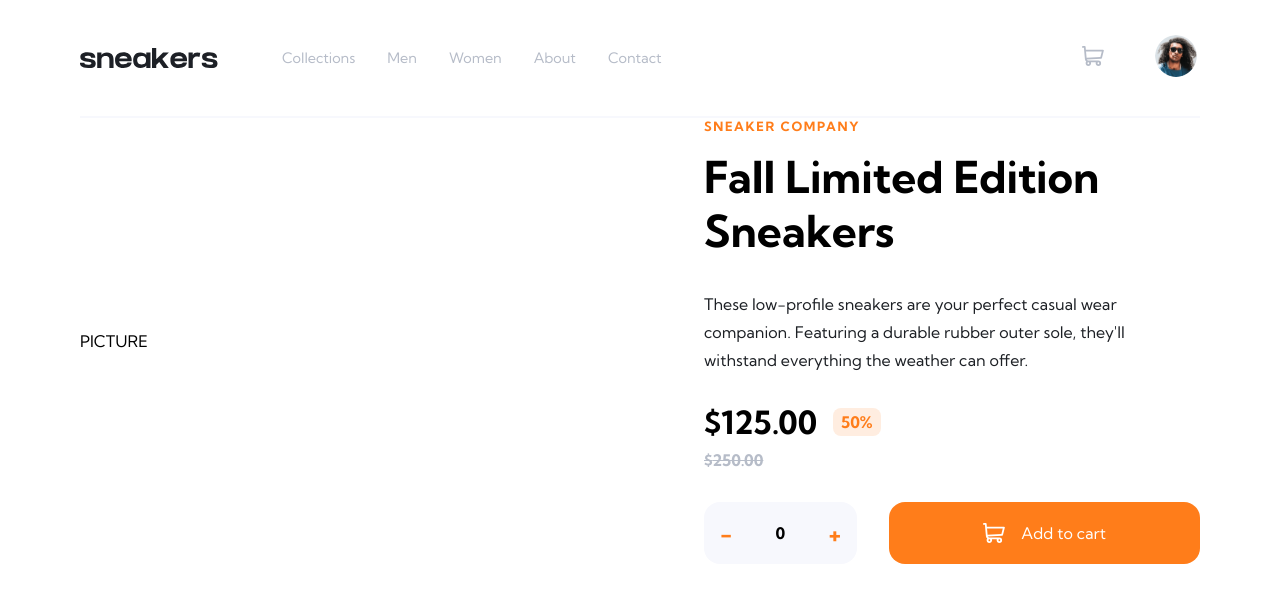
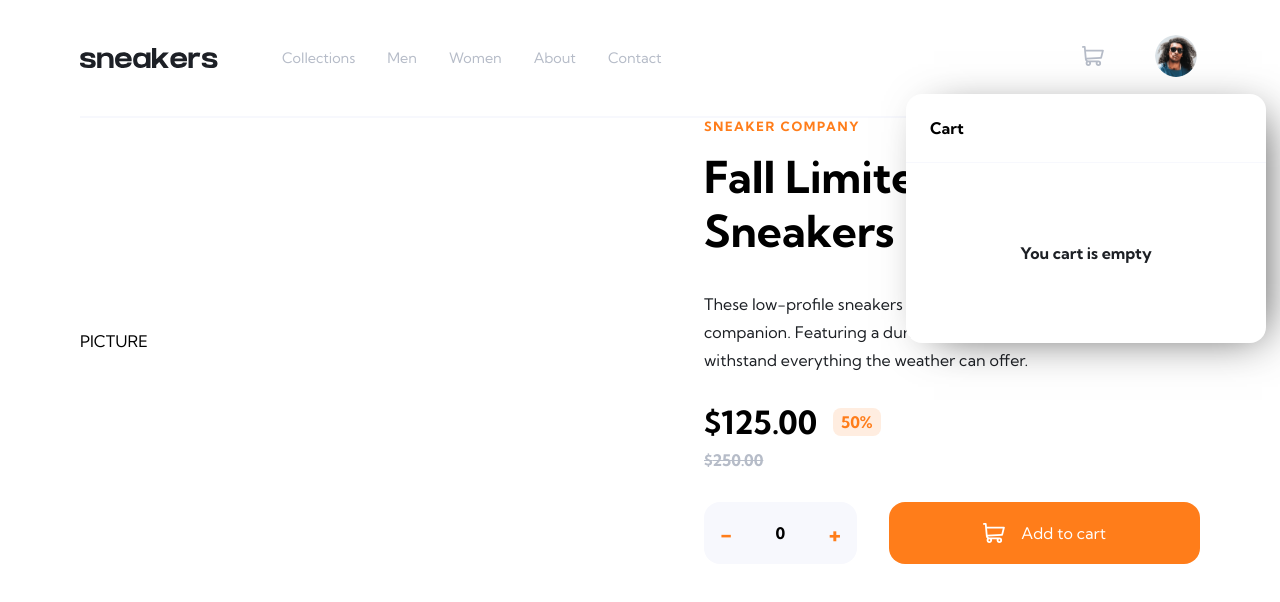
Before and after one commit to ABojo/ecommerce-page, a React (Vite) app: page / in a window 1280 px wide. Both pictures are taken after a click on the button 1093 px from the left and 58 px from the top of the page. Shown: the top 602 px of the page. Built offline with nearby package versions, Linux system fonts and the light colour scheme.

Commit message:
built the cart component to encapsulate the open/closed state

```diff
--- /dev/null
+++ b/src/components/Cart/Cart.module.scss
@@ -0,0 +1,68 @@
+.cart {
+  position: relative;
+
+  &__button {
+    border: none;
+    background-color: transparent;
+    margin-right: 3rem;
+    color: var(--color-gray-blue-1);
+    transition: all 0.2s;
+    cursor: pointer;
+
+    &:hover {
+      color: var(--color-black);
+    }
+  }
+}
+
+.dropdown {
+  position: absolute;
+  top: 3rem;
+  left: -11rem;
+  min-width: 22.5rem;
+  background-color: var(--color-white);
+  box-shadow: 12px 7px 44px -16px rgba(0, 0, 0, 0.75);
+  -webkit-box-shadow: 12px 7px 44px -16px rgba(0, 0, 0, 0.75);
+  -moz-box-shadow: 12px 7px 44px -16px rgba(0, 0, 0, 0.75);
+  border-radius: 1rem;
+
+  &__head {
+    padding: 1.5rem;
+    border-bottom: 1px solid var(--color-gray-blue-2);
+    font-weight: 700;
+    color: var(--color-black);
+  }
+
+  &__body {
+    padding: 1.5rem;
+    display: flex;
+    flex-direction: column;
+    align-items: center;
+    justify-content: center;
+
+    & > *:not(:last-child) {
+      margin-bottom: 1rem;
+    }
+  }
+  &__message {
+    color: var(--color-dark-blue);
+    font-weight: 700;
+    margin: 3.5rem 0;
+  }
+
+  &__checkout {
+    color: var(--color-white);
+    background-color: var(--color-orange);
+    border: none;
+    font-weight: 700;
+    padding: 1rem;
+    border-radius: 0.5rem;
+    width: 100%;
+    cursor: pointer;
+    transition: all 0.2s;
+
+    &:hover {
+      opacity: 0.5;
+    }
+  }
+}
--- /dev/null
+++ b/src/components/Cart/Cart.tsx
@@ -0,0 +1,44 @@
+import { useState, useContext } from "react";
+import styles from "./Cart.module.scss";
+import { CartContext } from "../../contexts/CartContext";
+import CartItem from "../CartItem/CartItem";
+
+export default function Cart() {
+  const { cartItems } = useContext(CartContext);
+  const [isOpen, setIsOpen] = useState(false);
+
+  function toggleCart() {
+    setIsOpen((prev) => !prev);
+  }
+
+  return (
+    <div className={styles.cart}>
+      <button aria-label="Open Cart" className={styles.cart__button} onClick={toggleCart}>
+        <svg width="22" height="20" xmlns="http://www.w3.org/2000/svg">
+          <path
+            d="M20.925 3.641H3.863L3.61.816A.896.896 0 0 0 2.717 0H.897a.896.896 0 1 0 0 1.792h1l1.031 11.483c.073.828.52 1.726 1.291 2.336C2.83 17.385 4.099 20 6.359 20c1.875 0 3.197-1.87 2.554-3.642h4.905c-.642 1.77.677 3.642 2.555 3.642a2.72 2.72 0 0 0 2.717-2.717 2.72 2.72 0 0 0-2.717-2.717H6.365c-.681 0-1.274-.41-1.53-1.009l14.321-.842a.896.896 0 0 0 .817-.677l1.821-7.283a.897.897 0 0 0-.87-1.114ZM6.358 18.208a.926.926 0 0 1 0-1.85.926.926 0 0 1 0 1.85Zm10.015 0a.926.926 0 0 1 0-1.85.926.926 0 0 1 0 1.85Zm2.021-7.243-13.8.81-.57-6.341h15.753l-1.383 5.53Z"
+            fill="currentColor"
+            fill-rule="nonzero"
+          />
+        </svg>
+      </button>
+      {isOpen ? (
+        <div className={styles.dropdown}>
+          <div className={styles.dropdown__head}>Cart</div>
+          <div className={styles.dropdown__body}>
+            {cartItems.length ? (
+              <>
+                {cartItems.map((item) => {
+                  return <CartItem key={item.id} item={item} />;
+                })}
+                <button className={styles.dropdown__checkout}>Checkout</button>
+              </>
+            ) : (
+              <span className={styles.dropdown__message}>You cart is empty</span>
+            )}
+          </div>
+        </div>
+      ) : null}
+    </div>
+  );
+}
--- a/src/components/Header/Header.tsx
+++ b/src/components/Header/Header.tsx
@@ -1,3 +1,4 @@
+import Cart from "../Cart/Cart";
 import styles from "./Header.module.scss";
 
 export default function Header() {
@@ -34,15 +35,7 @@ export default function Header() {
         </ul>
       </nav>
       <div className={styles.header__info}>
-        <button className={styles.header__cart}>
-          <svg width="22" height="20" xmlns="http://www.w3.org/2000/svg">
-            <path
-              d="M20.925 3.641H3.863L3.61.816A.896.896 0 0 0 2.717 0H.897a.896.896 0 1 0 0 1.792h1l1.031 11.483c.073.828.52 1.726 1.291 2.336C2.83 17.385 4.099 20 6.359 20c1.875 0 3.197-1.87 2.554-3.642h4.905c-.642 1.77.677 3.642 2.555 3.642a2.72 2.72 0 0 0 2.717-2.717 2.72 2.72 0 0 0-2.717-2.717H6.365c-.681 0-1.274-.41-1.53-1.009l14.321-.842a.896.896 0 0 0 .817-.677l1.821-7.283a.897.897 0 0 0-.87-1.114ZM6.358 18.208a.926.926 0 0 1 0-1.85.926.926 0 0 1 0 1.85Zm10.015 0a.926.926 0 0 1 0-1.85.926.926 0 0 1 0 1.85Zm2.021-7.243-13.8.81-.57-6.341h15.753l-1.383 5.53Z"
-              fill="currentColor"
-              fill-rule="nonzero"
-            />
-          </svg>
-        </button>
+        <Cart />
         <button className={styles.header__user}>
           <img src="images/image-avatar.png" alt="User avatar" />
         </button>
```
